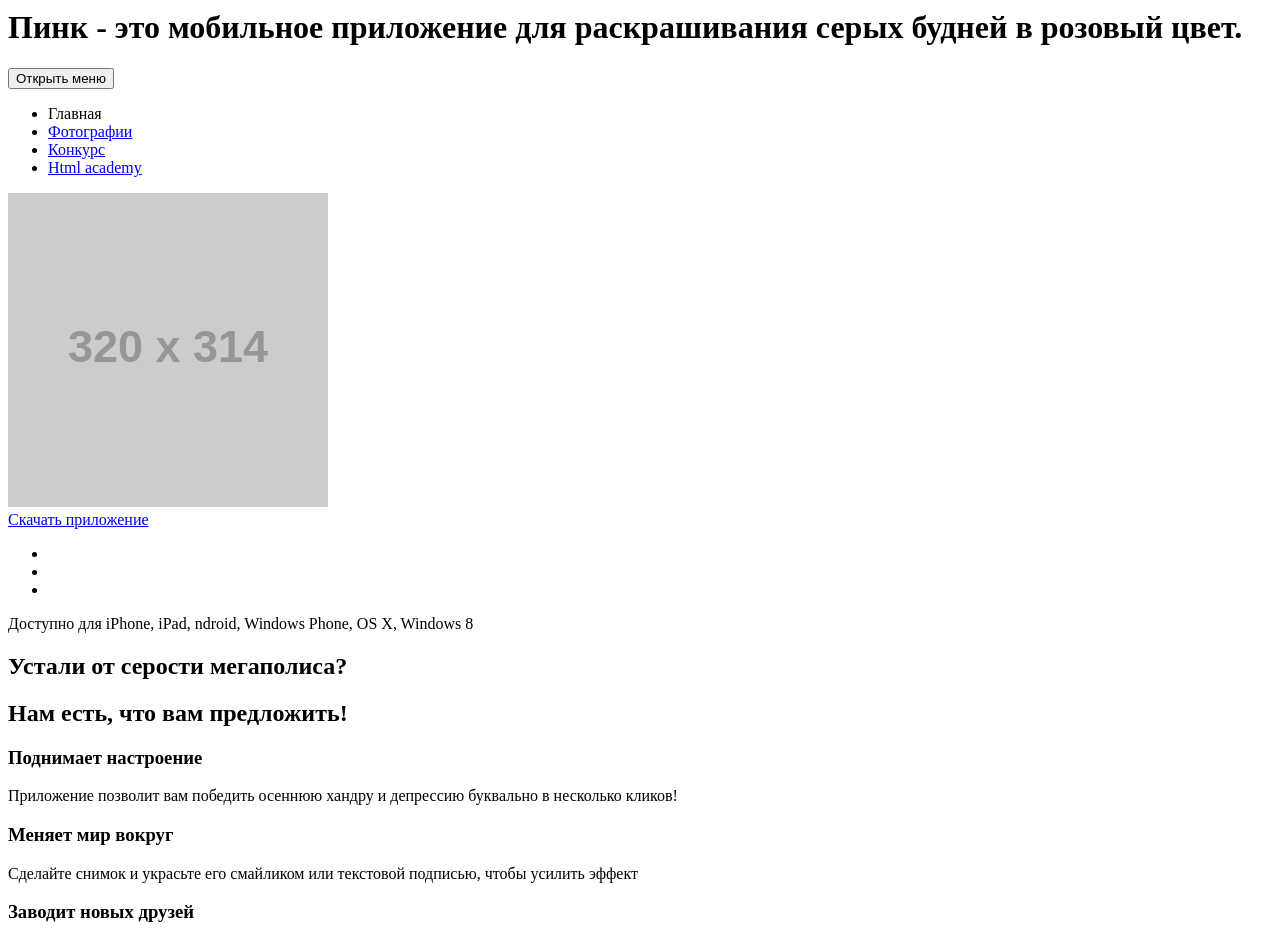
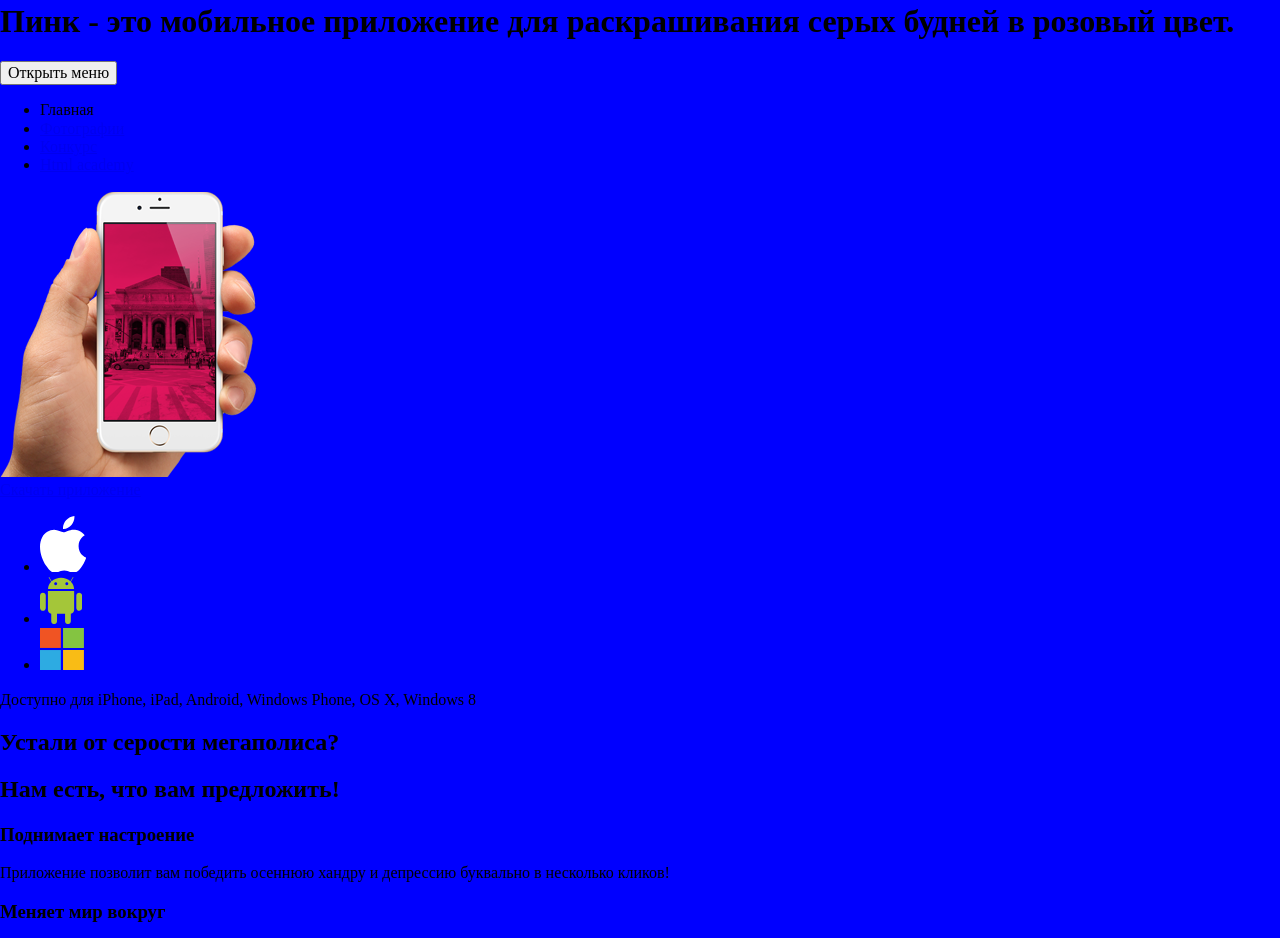
Before and after one commit to kudashof/210333-pink, a website: page source/index.html in a window 1280 px wide. Shown: the part 46-984 px from the top of the page. Drawn offline with nearby package versions, Linux system fonts and the light colour scheme; files that its build step writes are made by us from their sources; placeholder pictures from the web are drawn by us.

Commit message:
Верстка. Начитаю стилизацию.

```diff
--- a/source/index.html
+++ b/source/index.html
@@ -3,15 +3,21 @@
   <head>
     <meta charset="utf-8">
     <title>Pink: Главная</title>
+    <meta name="viewport" content="width=device-width,initial-scale=1">
+    <link href="css/style.css" rel="stylesheet" type="text/css">
+    <link href="css/normalize.css" rel="stylesheet">
   </head>
   <body>
     <header class="page-header">
+      <div class="page-header__wrapper">
         <a class="page-header__logo">
-        <img class="page-header__logo-image" src="http://placehold.it/75x22" alt="Логотип Пинк">
+          <img class="page-header__logo-image" src="../source/img/logo-pink-white-mobile.svg" alt="Логотип Пинк">
         </a>
         <h1 class="visually-hidden">Пинк - это мобильное приложение для раскрашивания серых будней в розовый цвет.</h1>
         <nav class="main-nav">
-        <button class="main-nav__toggle" type="button">Открыть меню</button>
+          <button class="main-nav__toggle" type="button">
+            <span class="visually-hidden">Открыть меню</span>
+          </button>
           <div class="main-nav__wrapper">
             <ul class="main-nav__site-list">
               <li class="main-nav__item">
@@ -29,7 +35,8 @@
             </ul>
           </div>
         </nav>
-      <img class="app-image" src="http://placehold.it/320x314" alt="Изображение приложения">
+      </div>
+      <img class="app-image" src="../source/img/iphone-hand-mobile@1x.png" alt="Изображение приложения">
     </header>
 
     <main class="page-main">
@@ -38,16 +45,36 @@
           <a class="download-app__button button" href="https://www.apple.com/ru/itunes/">Скачать приложение</a>
           <ul class="download-app__list">
             <li class="download-app__platform-icon download-app__platform-icon--apple">
-              <a href="#"></a>
+              <a href="#">
+                <svg version="1.0" id="Layer_1" xmlns="http://www.w3.org/2000/svg" xmlns:xlink="http://www.w3.org/1999/xlink" x="0px" y="0px" width="46.21px" height="56.753px" viewBox="0 0 46.21 56.753" enable-background="new 0 0 46.21 56.753" xml:space="preserve">
+                  <path fill="#FFFFFF" d="M38.593,30.15c0.081,8.59,7.535,11.447,7.617,11.483c-0.062,0.202-1.19,4.073-3.927,8.072 c-2.365,3.457-4.82,6.901-8.688,6.973c-3.799,0.07-5.021-2.253-9.365-2.253c-4.344,0-5.702,2.182-9.298,2.32 c-3.733,0.142-6.576-3.739-8.961-7.184c-4.875-7.046-8.598-19.91-3.597-28.593c2.484-4.313,6.925-7.043,11.743-7.114 c3.666-0.069,7.126,2.466,9.366,2.466c2.241,0,6.444-3.049,10.865-2.601c1.85,0.077,7.044,0.747,10.38,5.629 C44.459,19.519,38.531,22.971,38.593,30.15 M31.453,9.062C33.435,6.662,34.769,3.323,34.405,0c-2.857,0.115-6.312,1.904-8.36,4.302 c-1.837,2.123-3.445,5.521-3.011,8.778C26.218,13.326,29.47,11.461,31.453,9.062"/>
+                </svg>
+              </a>
             </li>
             <li class="download-app__platform-icon download-app__platform-icon--android">
-              <a href="#"></a>
+              <a href="#">
+                <svg version="1.1" id="Layer_1" xmlns="http://www.w3.org/2000/svg" xmlns:xlink="http://www.w3.org/1999/xlink" x="0px" y="0px" width="42.084px" height="47.041px" viewBox="0 0 42.084 47.041" enable-background="new 0 0 42.084 47.041" xml:space="preserve">
+                  <path fill="#A4C639" d="M34.144,14.009H7.945c-0.009,0.11-0.018,0.22-0.018,0.333v18.755c0,1.926,1.457,3.49,3.316,3.627v7.43 c0,1.594,1.291,2.885,2.885,2.885c1.593,0,2.885-1.291,2.885-2.885v-7.42h8.058v7.42c0,1.594,1.291,2.885,2.885,2.885 c1.595,0,2.886-1.291,2.886-2.885v-7.434c1.858-0.137,3.315-1.701,3.315-3.627V14.342C34.157,14.229,34.153,14.119,34.144,14.009z"/>
+                  <path id="c-4-9-2-9-2-9" fill="#A4C639" d="M2.886,15.679L2.886,15.679c1.593,0,2.886,1.292,2.886,2.885v12.378 c0,1.595-1.292,2.886-2.886,2.886l0,0C1.292,33.828,0,32.537,0,30.942V18.564C0,16.97,1.292,15.679,2.886,15.679z"/>
+                  <path id="c-4-1-7-3-8-4" fill="#A4C639" d="M39.198,15.679L39.198,15.679c1.595,0,2.886,1.292,2.886,2.885v12.378 c0,1.595-1.291,2.886-2.886,2.886l0,0c-1.594,0-2.885-1.291-2.885-2.886V18.564C36.313,16.97,37.604,15.679,39.198,15.679z"/>
+                  <path fill="#A4C639" d="M8.03,11.967h26.026c-0.039-2.783-1.234-5.322-3.187-7.275l2.446-4.235c0.082-0.146,0.031-0.331-0.112-0.415 c-0.146-0.084-0.331-0.034-0.415,0.111L30.416,4.26c-2.052-1.853-6.249-3.4-9.374-3.4l0,0c-3.016,0-7.322,1.547-9.374,3.4 L9.296,0.152C9.213,0.007,9.027-0.042,8.881,0.041C8.736,0.125,8.686,0.311,8.77,0.456l2.445,4.235 C9.265,6.645,8.068,9.184,8.03,11.967z M25.323,6.804c-0.002-0.805,0.664-1.46,1.488-1.462c0.826-0.002,1.494,0.648,1.498,1.454 c0,0.002,0,0.005,0,0.008c0.002,0.805-0.664,1.46-1.49,1.462c-0.823,0.002-1.493-0.649-1.496-1.454 C25.323,6.81,25.323,6.807,25.323,6.804z M14.18,6.804c-0.001-0.805,0.665-1.46,1.489-1.462c0.824-0.002,1.494,0.648,1.497,1.454 c0,0.002,0,0.005,0,0.008c0.002,0.805-0.664,1.46-1.488,1.462c-0.825,0.002-1.495-0.649-1.498-1.454 C14.18,6.81,14.18,6.807,14.18,6.804z"/>
+                </svg>
+              </a>
             </li>
             <li class="download-app__platform-icon download-app__platform-icon--windows">
-              <a href="#"></a>
+              <a href="#">
+                <svg version="1.0" id="Layer_1" xmlns="http://www.w3.org/2000/svg" xmlns:xlink="http://www.w3.org/1999/xlink" x="0px" y="0px" width="43.922px" height="41.992px" viewBox="0 0 43.922 41.992" enable-background="new 0 0 43.922 41.992" xml:space="preserve">
+                  <g>
+                    <path id="path5058" fill="#F05423" d="M20.874,19.953H0V0h20.874V19.953z"/>
+                    <path id="path5060" fill="#84C441" d="M43.922,19.953H23.049V0h20.873V19.953z"/>
+                    <path id="path5062" fill="#2DABE2" d="M20.873,41.992H0V22.04h20.873V41.992z"/>
+                    <path id="path5064" fill="#F9BC15" d="M43.922,41.992H23.049V22.04h20.873V41.992z"/>
+                  </g>
+                </svg>
+              </a>
             </li>
           </ul>
-          <p class="download-app__description">Доступно для iPhone, iPad, ndroid, Windows Phone, OS X, Windows 8</p>
+          <p class="download-app__description">Доступно для iPhone, iPad, Android, Windows Phone, OS X, Windows 8</p>
         </div>
       </section>
 
@@ -56,19 +83,21 @@
           <h2>Устали от серости мегаполиса?</h2>
           <h2>Нам есть, что вам предложить!</h2>
         </div>
+        <div class="features__wrapper">
           <div class="features__item">
-          <h3 class="features__item features__item--title">Поднимает настроение</h3>
-          <p class="features__item features__item--description">Приложение позволит вам победить осеннюю хандру и депрессию буквально в несколько кликов!</p>
+            <h3 class="features__item features__item-title">Поднимает настроение</h3>
+            <p class="features__item features__item-description">Приложение позволит вам победить осеннюю хандру и депрессию буквально в несколько кликов!</p>
           </div>
           <div class="features__item">
-          <h3 class="features__item features__item--title">Меняет мир вокруг</h3>
-          <p class="features__item features__item--description">Сделайте снимок и украсьте его смайликом или текстовой подписью, чтобы усилить эффект</p>
+            <h3 class="features__item features__item-title">Меняет мир вокруг</h3>
+            <p class="features__item features__item-description">Сделайте снимок и украсьте его смайликом или текстовой подписью, чтобы усилить эффект</p>
           </div>
           <div class="features__item">
-          <h3 class="features__item features__item--title">Заводит новых друзей</h3>
-          <p class="features__item features__item--description">Ставьте лайки, комментируйте, делитесь фотографиями с друзьями и заводите новых</p>
+            <h3 class="features__item features__item-title">Заводит новых друзей</h3>
+            <p class="features__item features__item-description">Ставьте лайки, комментируйте, делитесь фотографиями с друзьями и заводите новых</p>
           </div>
-       <img class="features__image" src="http://placehold.it/157x320" alt="Демонстрация приложения Пинк">
+          <img class="features__image" src="../img/iphone-screen-mobile@1x.png" alt="Демонстрация приложения Пинк">
+        </div>
       </section>
 
       <section class="reviews">
@@ -180,7 +209,10 @@
             <p class="contacts__item contacts__item-address">ул. Большая Конюшенная, 19/8</p>
           </li>
         </ul>
-        <div class="contacts__map"></div>
+        <div class="contacts__map">
+          <div class="contacts__map-wrapper">
+            <div class="contacts__map-content" id="ya-map"></div>
+          </div>
         </div>
     </section>
   </body>
--- /dev/null
+++ b/source/less/style.less
@@ -0,0 +1 @@
+body { background: blue; }
```
Also changed, not shown: source/form.html (+2 -0 lines), source/photo.html (+4 -2 lines). Lines whose indentation alone changed are shown as unchanged.
